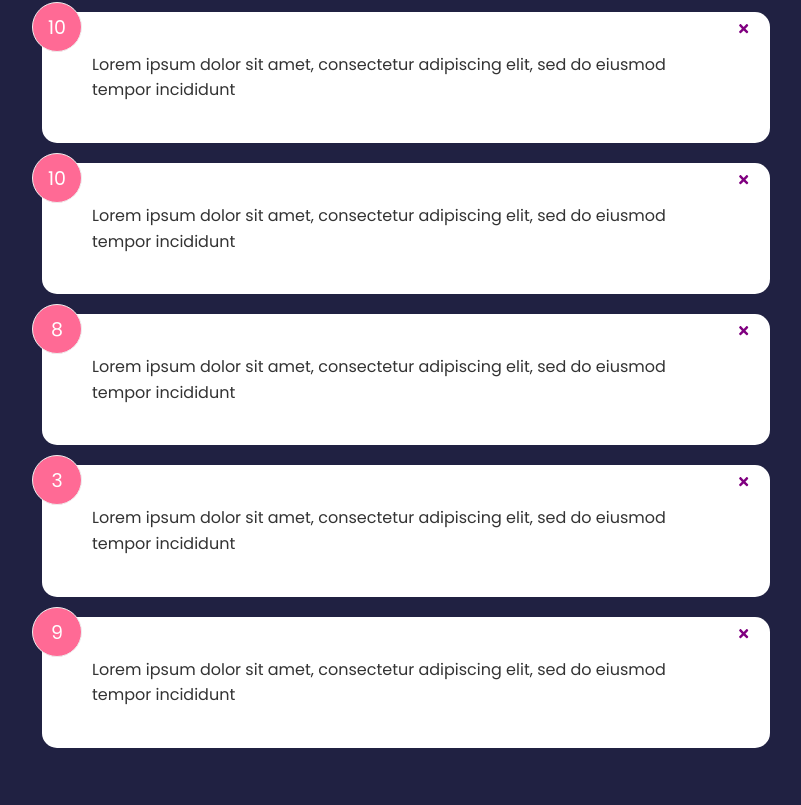
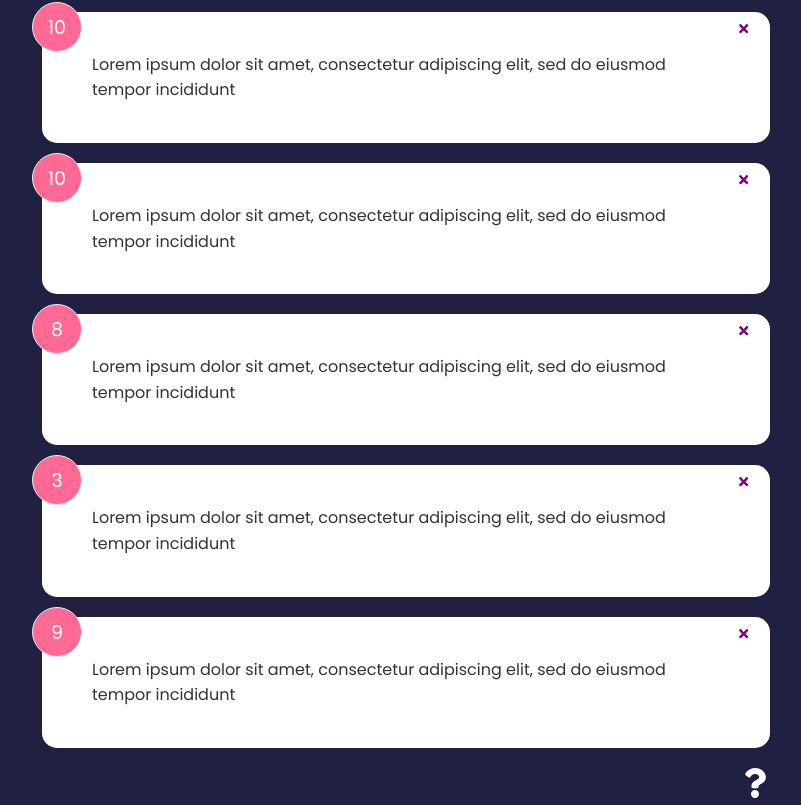
Before and after one commit to Princess-Morris/a-feedback-feat, a React (Create React App) app: page / in a window 1280 px wide. Shown: the part 426-1231 px from the top of the page, without its empty margins (234-1035 px from the left). Before the commit the page ends 1194 px from the top, so only its background shows below. Built offline with nearby package versions, Linux system fonts and the light colour scheme.

Commit message:
Add AboutPage

```diff
--- a/src/App.js
+++ b/src/App.js
@@ -7,6 +7,7 @@
 import FeedbackStats from "./components/FeedbackStats";
 import FeedbackForm from "./components/FeedbackForm";
 import AboutPage from "./pages/AboutPage";
+import AboutIconLink from "./components/AboutIconLink";
 
 function App() {
   const [feedback, setFeedback] = useState(FeedbackData);
@@ -45,6 +46,7 @@
 
           <Route path="/about" element={<AboutPage />} />
         </Routes>
+        <AboutIconLink />
       </div>
     </Router>
   );
--- /dev/null
+++ b/src/components/AboutIconLink.jsx
@@ -0,0 +1,14 @@
+import { FaQuestion } from "react-icons/fa"
+import { Link } from "react-router-dom"
+
+function AboutIconLink(){
+   return (
+    <div className="about-link">
+        <Link to="/about">
+        <FaQuestion size={30} />
+        </Link>
+    </div>
+   )
+}
+
+export default AboutIconLink
--- a/src/pages/AboutPage.jsx
+++ b/src/pages/AboutPage.jsx
@@ -1,3 +1,4 @@
+import { Link } from "react-router-dom"
 import Card from "../shared/Card"
 
 function AboutPage(){
@@ -9,7 +10,7 @@
                <p>Version 1.0.0</p>
 
                 <p>
-                    <a href="/">Back To Home</a>
+                    <Link to="/">Back To Home</Link>
                 </p>
             </div>
         </Card>
```
